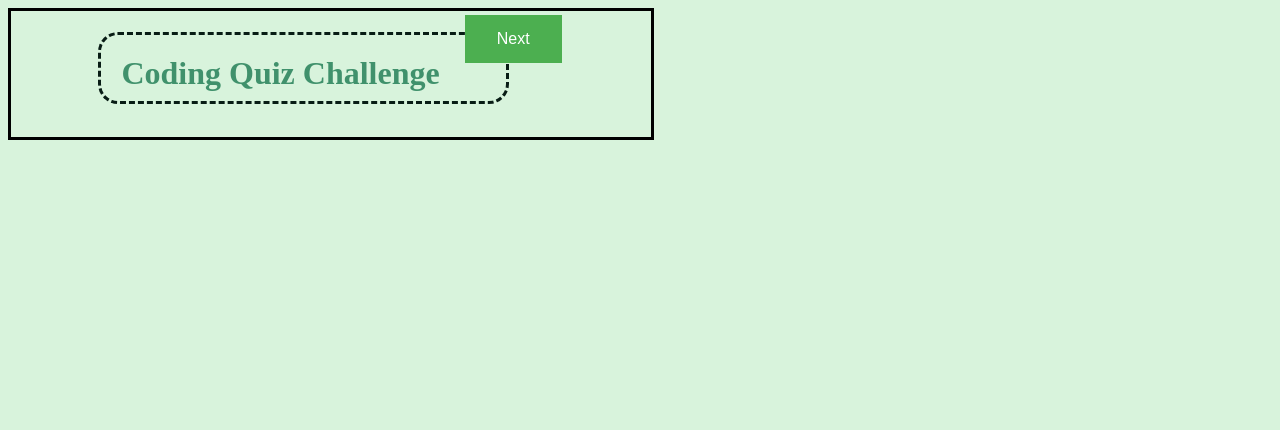
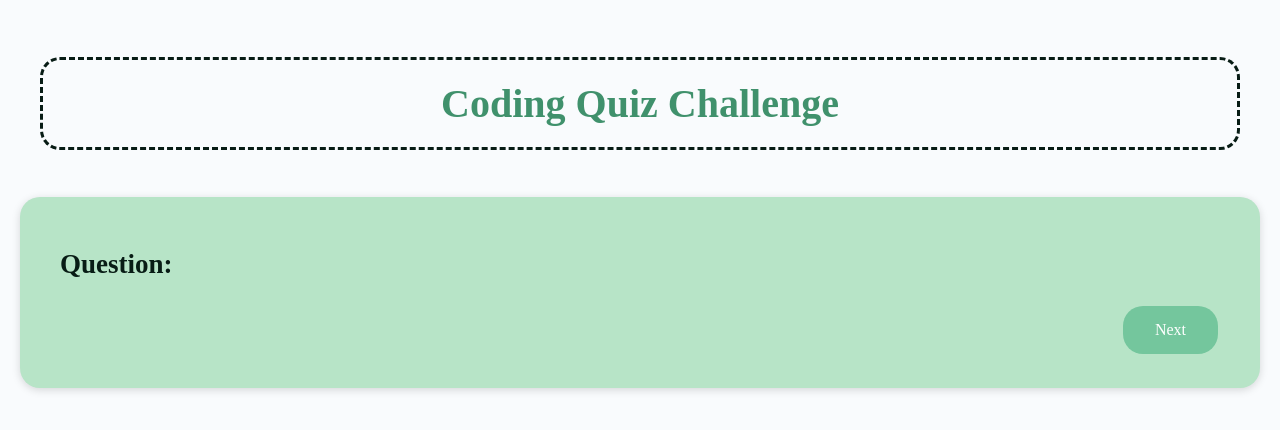
Before and after one commit to abissier/Code-Quiz, a plain HTML site: page index.html in a window 1280 px wide. Drawn offline with Linux system fonts and the light colour scheme.

Commit message:
added css styling

```diff
--- a/index.html
+++ b/index.html
@@ -11,14 +11,19 @@
 </head>
 
 <body>
-    <header>
-        <h1>Coding Quiz Challenge</h1>
-    </header>
-    <main>
-        <div class= "card">
-            <button class="button">Next</button>
+    <div class="wrapper">
+        <header>
+            <h1>Coding Quiz Challenge</h1>
+        </header>
+        <div class="card">
+            <div class="card-header">
+                <h2>Question:</h2>
+            </div>
+            <div class="card-footer">
+                <button class="button">Next</button>
+            </div>
         </div>
-    </main>
+    </div>
     <script src="./script.js"></script>
 </body>
 
--- a/style.css
+++ b/style.css
@@ -1,22 +1,74 @@
+:root {
+    --header: Staatliches;
+    --p: Montserrat;
+}
+
+html,
+body,
+.wrapper {
+  height: 100%;
+  margin: 0;
+  padding: 0;
+}
+
+body {
+    font-family: var(--p);
+    background-color: #f9fbfd;
+  }
+
+.wrapper {
+    padding-top: 30px;
+    padding-left: 20px;
+    padding-right: 20px;
+}
+
+header {
+    text-align: center;
+    padding: 20px;
+    padding-top: 0px;
+    color: hsl(206, 17%, 28%);
+
+}
+
 h1 {
     color:#40916C;
-    text-align: center;
-    display: flex;
-    width: 100%;
-    height: 20%;
     padding: 20px;
+    font-family: var(--header);
+    font-size: 40px;
     animation-name: heading;
     animation-duration: 5s;
     border-style: dashed;
     border-color:  #081C15;
     border-radius: 20px;
 }
+.card {
+    background-color: #B7E4C7;
+    border-radius: 20px;
+    border-width: 5px;
+    box-shadow: rgba(0, 0, 0, 0.15) 0px 2px 8px 0px;
+    color: #081C15;
+    font-size: 18px;
+    margin: 0 auto;
+    max-width: 1200px;
+    padding: 30px 40px;
+  }
+
+.card-body {
+    min-height: 200px;
+  }
+
+.card-footer {
+    display: flex;
+    justify-content: flex-end;
+  }
 
 .button {
-        background-color: #4CAF50;
+    background-color: #74C69D;
     border: none;
     color: white;
+    font-family: var(--p);
     padding: 15px 32px;
+    border-radius: 20px;
     text-align: center;
     text-decoration: none;
     display: inline-block;
@@ -25,19 +77,6 @@ h1 {
     cursor: pointer;
 }
 
-h1:hover {
-
-}
-
-body {
-    background-color: #D8F3DC;
-    display: flex;
-    width: 50%;
-    height: 60%;
-    justify-content: center;
-    border: solid black;
-
-}
 
 @keyframes heading {
     0% {color: #74C69D};
```
Lines whose indentation alone changed are shown as unchanged.
